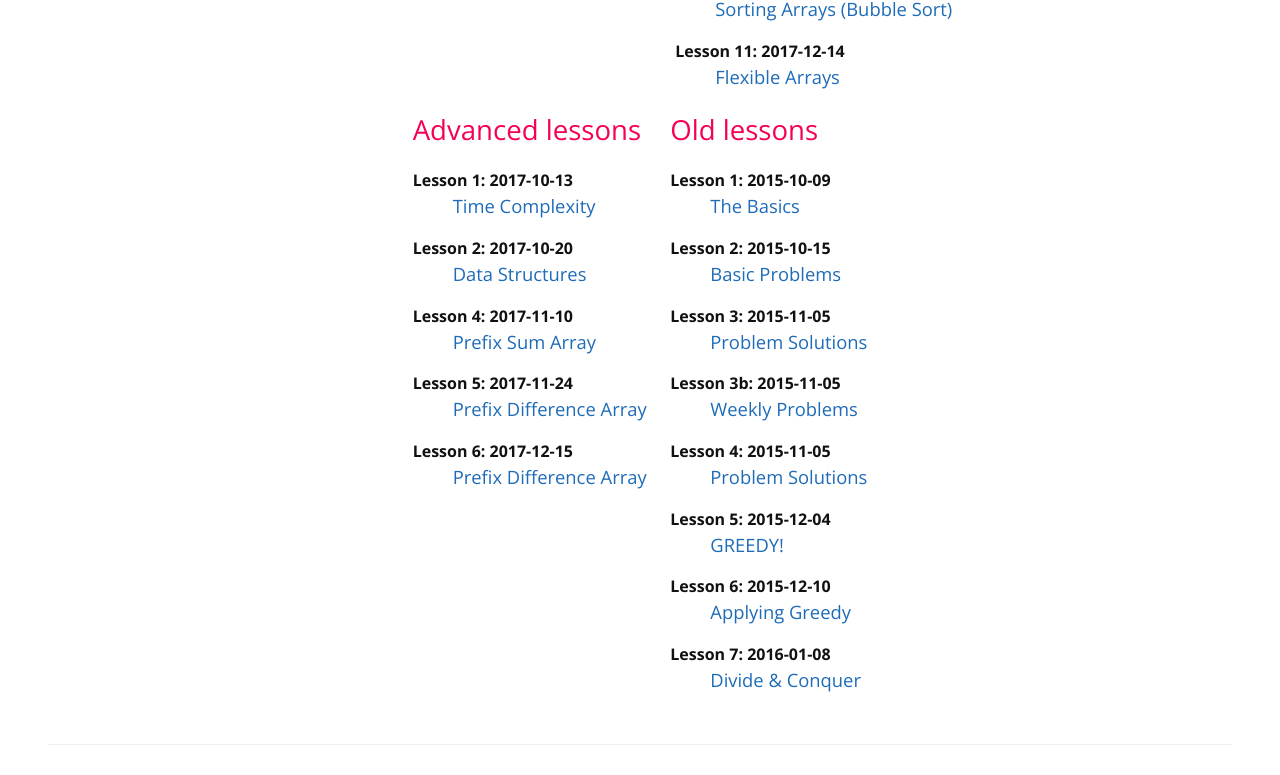
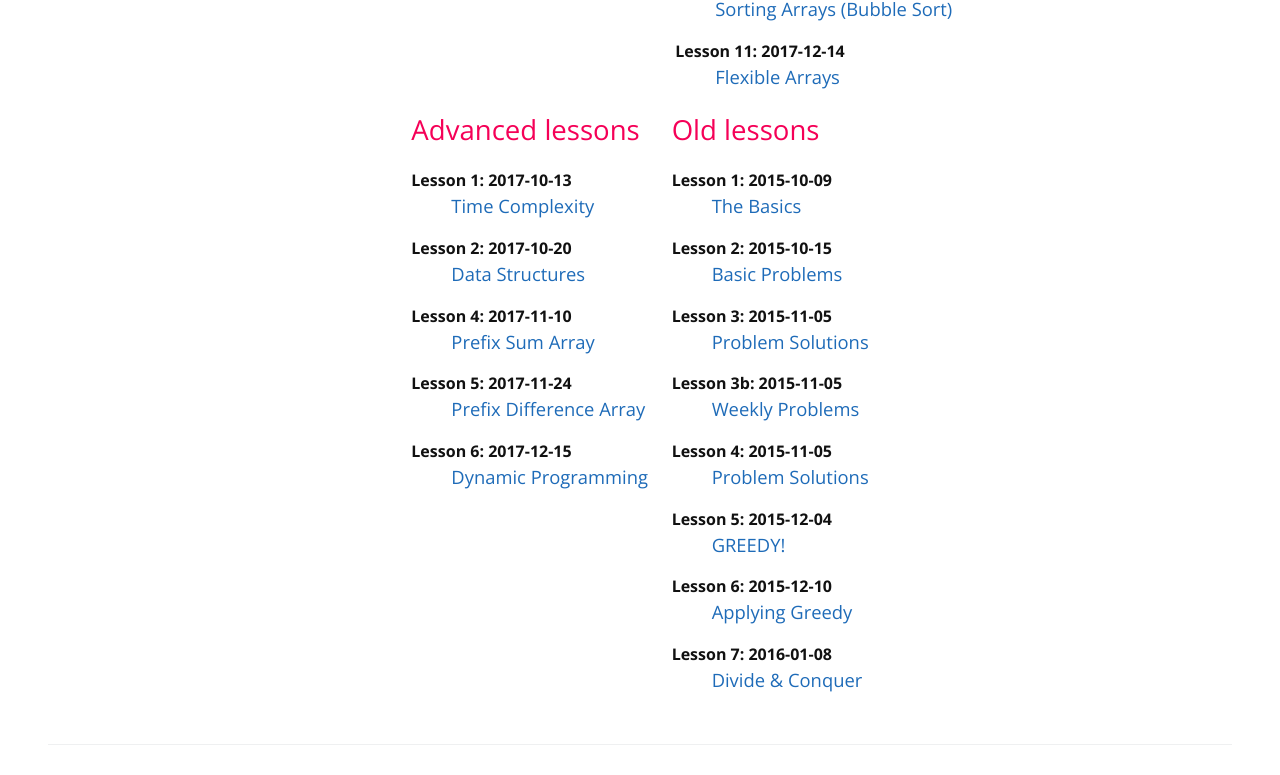
Before and after one commit to mcpt/mcpt.github.io, a Jekyll site: the page built from cpt.md, in a window 1280 px wide. Shown: the part 1388-2163 px from the top of the page. Built offline with Jekyll 4.4.1, drawn with Linux system fonts in a browser that asks for light colours.

Commit message:
fixed DP lesson

```diff
--- a/_data/advanced-lessons.yml
+++ b/_data/advanced-lessons.yml
@@ -24,7 +24,7 @@
   id: 5
   url: https://docs.google.com/presentation/d/1pVp6sCmICxWvpRNwqJJFc5jUQaaJcFHxb_5F24xZUso/edit?usp=sharing
 
-- title: Prefix Difference Array
+- title: Dynamic Programming
   date: 2017-12-15
   id: 6
   url: https://docs.google.com/presentation/d/1oNUkRxtXaf0gsO_LdBOEPJjPSrekRv_hfOBDgbden6k/edit?usp=sharing
```
